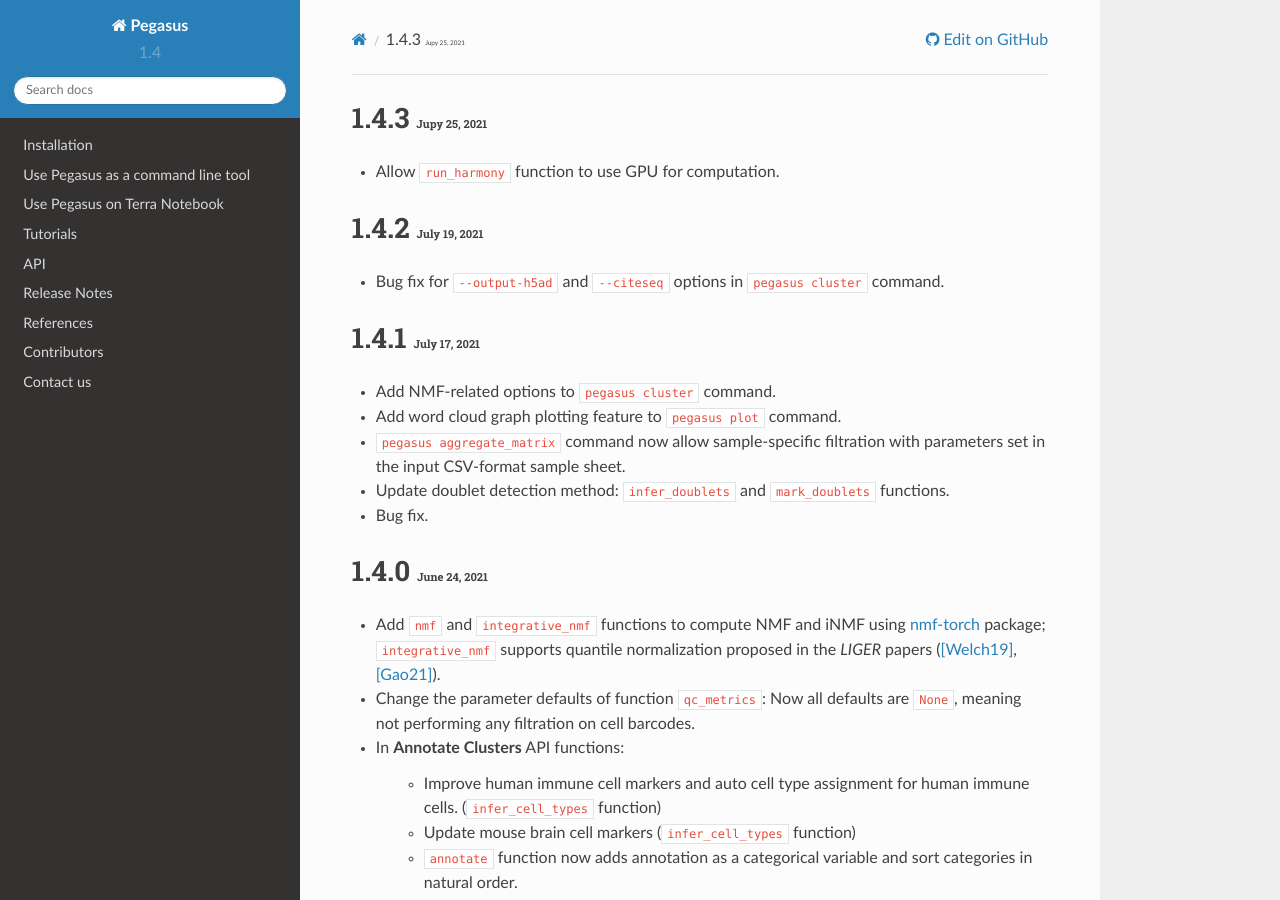
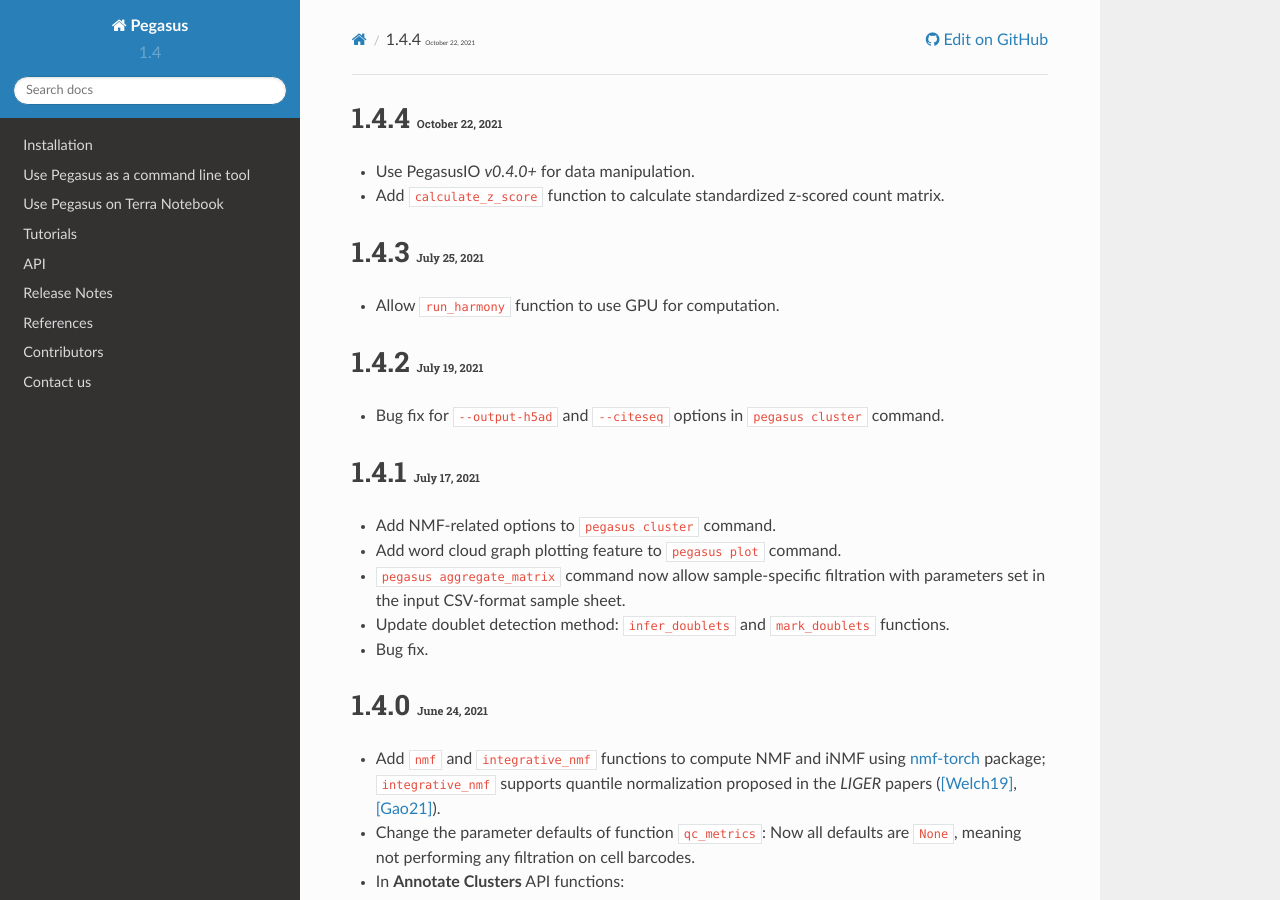
Before and after one commit to lilab-bcb/pegasus, a Sphinx documentation site: the page built from docs/release_notes/version_1_4.rst, in a window 1280 px wide and 900 px high. Built offline with Sphinx 7.4.7 and the Read the Docs theme 2.0.0, drawn with Linux system fonts in a browser that asks for light colours; formulas are drawn with MathJax 3.

Commit message:
update docs

```diff
--- a/docs/conf.py
+++ b/docs/conf.py
@@ -31,7 +31,7 @@
 # The short X.Y version
 version = "1.4"
 # The full version, including alpha/beta/rc tags
-release = "1.4.2"
+release = "1.4.4"
 
 
 # -- General configuration ---------------------------------------------------
--- a/docs/release_notes/version_1_4.rst
+++ b/docs/release_notes/version_1_4.rst
@@ -1,4 +1,11 @@
-1.4.3 :small:`Jupy 25, 2021`
+1.4.4 :small:`October 22, 2021`
+^^^^^^^^^^^^^^^^^^^^^^^^^^^^^^^^^^
+
+* Use PegasusIO *v0.4.0+* for data manipulation.
+
+* Add ``calculate_z_score`` function to calculate standardized z-scored count matrix.
+
+1.4.3 :small:`July 25, 2021`
 ^^^^^^^^^^^^^^^^^^^^^^^^^^^^^^^^^^
 
 * Allow ``run_harmony`` function to use GPU for computation.
--- a/requirements.txt
+++ b/requirements.txt
@@ -20,7 +20,7 @@
 numba
 numpy
 pandas>=1.2.0
-pegasusio>=0.3.1.post2
+pegasusio>=0.4.0.post1
 pybind11
 python-igraph
 scanorama
```
